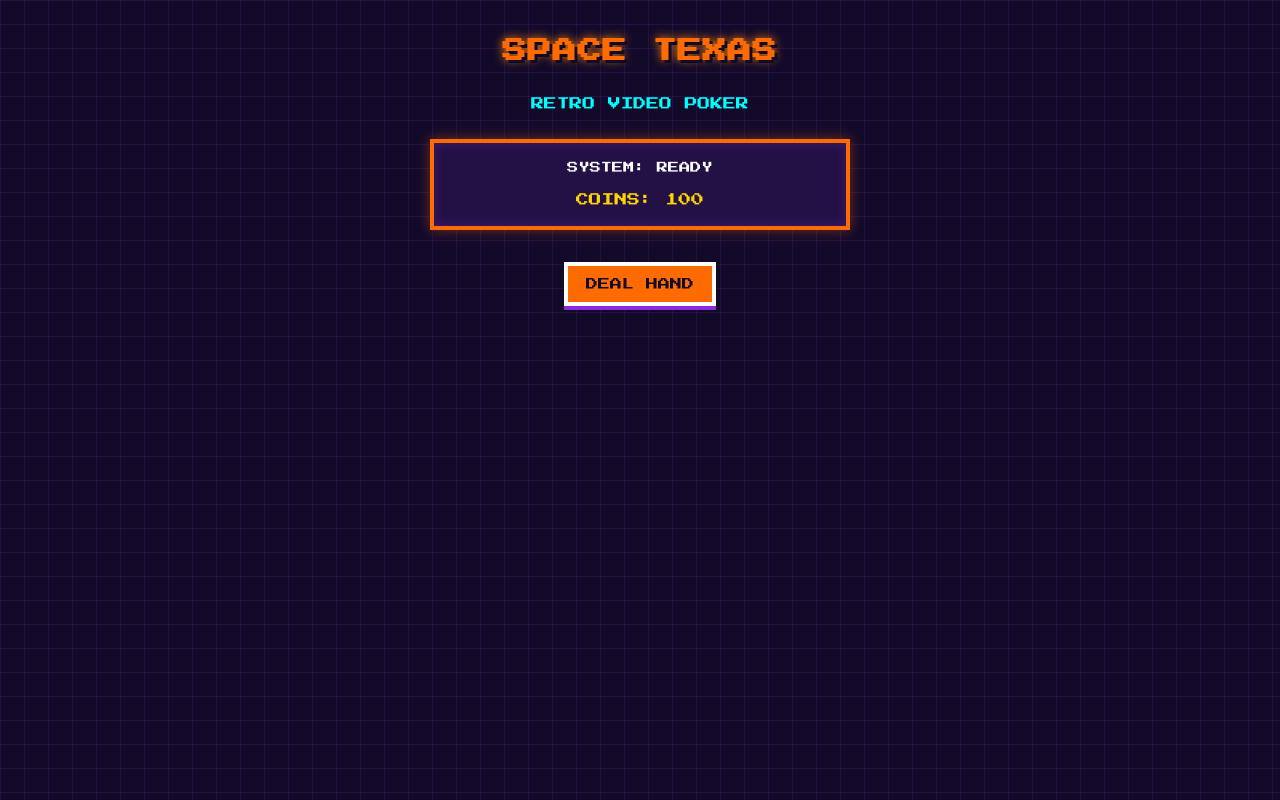
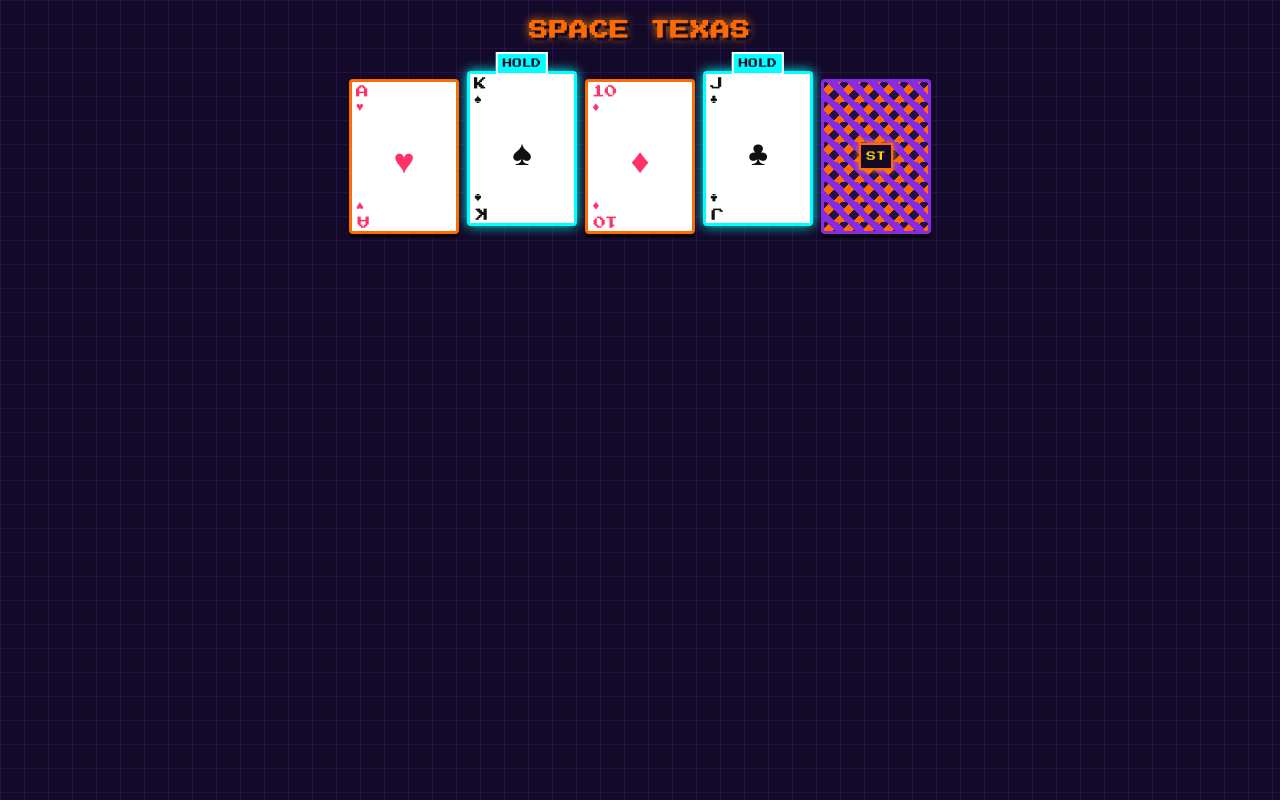
Before and after one commit to dmkomur/holdem, a React (Vite) app: page / in a window 1280 px wide. Built offline with nearby package versions, Linux system fonts and the light colour scheme.

Commit message:
feat: card component

```diff
--- a/src/App.tsx
+++ b/src/App.tsx
@@ -1,36 +1,38 @@
+import { Card } from "./components/Card/Card";
+
 export function App() {
     return (
-        <div style={{ padding: "2rem", textAlign: "center" }}>
-            <h1>SPACE TEXAS</h1>
-            <p
+        <div style={{ padding: "1rem", textAlign: "center" }}>
+            <h1 style={{ fontSize: "1.2rem" }}>SPACE TEXAS</h1>
+
+            <div
                 style={{
-                    margin: "1.5rem 0",
-                    color: "var(--neon-cyan)",
-                    fontSize: "0.8rem",
+                    display: "flex",
+                    gap: "0.5rem",
+                    justifyContent: "center",
+                    alignItems: "center",
+                    marginTop: "2rem",
+                    width: "100%",
+                    maxWidth: "600px",
+                    margin: "2rem auto 0",
                 }}
             >
-                RETRO VIDEO POKER
-            </p>
-
-            <div
-                className="pixel-border"
-                style={{ maxWidth: "420px", margin: "0 auto 2rem" }}
-            >
-                <p style={{ color: "var(--text-main)", fontSize: "0.7rem" }}>
-                    SYSTEM: READY
-                </p>
-                <p
-                    style={{
-                        marginTop: "0.8rem",
-                        color: "var(--neon-gold)",
-                        fontSize: "0.8rem",
-                    }}
-                >
-                    COINS: 100
-                </p>
+                <Card
+                    card={{ id: "1", suit: "hearts", rank: "A", value: 14 }}
+                />
+                <Card
+                    card={{ id: "2", suit: "spades", rank: "K", value: 13 }}
+                    isHeld={true}
+                />
+                <Card
+                    card={{ id: "3", suit: "diamonds", rank: "10", value: 10 }}
+                />
+                <Card
+                    card={{ id: "4", suit: "clubs", rank: "J", value: 11 }}
+                    isHeld={true}
+                />
+                <Card isFaceDown />
             </div>
-
-            <button className="pixel-button">DEAL HAND</button>
         </div>
     );
 }
--- /dev/null
+++ b/src/components/Card/Card.css
@@ -0,0 +1,107 @@
+
+.card {
+        width: clamp(58px, 16vw, 110px);
+        height: clamp(84px, 23vw, 155px);
+        background-color: #ffffff;
+        border: 3px solid var(--texas-orange);
+        border-radius: 4px;
+        padding: 4px;
+        position: relative;
+        user-select: none;
+        cursor: pointer;
+        font-family: var(--font-pixel);
+        display: grid;
+        grid-template-rows: auto 1fr auto;
+        grid-template-columns: 1fr;
+        box-shadow: 0 4px 0px rgba(0, 0, 0, 0.6);
+        transition: transform 0.1s ease, box-shadow 0.1s ease;
+}
+
+@media (hover: hover) {
+        .card:hover {
+                transform: translateY(-4px);
+                box-shadow: 0 8px 0px rgba(0, 0, 0, 0.7), 0 0 12px var(--texas-orange-glow);
+        }
+}
+
+.card--held {
+        border-color: var(--neon-cyan);
+        box-shadow: 0 0 12px var(--neon-cyan), 0 4px 0px rgba(0, 0, 0, 0.6);
+        transform: translateY(-8px);
+}
+
+.card--held::after {
+        content: 'HOLD';
+        position: absolute;
+        top: -22px;
+        left: 50%;
+        transform: translateX(-50%);
+        background-color: var(--neon-cyan);
+        color: var(--bg-deep-space);
+        font-size: clamp(0.45rem, 1.5vw, 0.6rem);
+        padding: 2px 5px;
+        border: 2px solid #ffffff;
+        white-space: nowrap;
+}
+
+.card--red {
+        color: var(--suit-red);
+}
+
+.card--black {
+        color: #111111;
+}
+
+.card__top {
+        display: flex;
+        flex-direction: column;
+        align-items: flex-start;
+        font-size: clamp(0.55rem, 1.8vw, 0.8rem);
+        line-height: 1;
+}
+
+.card__center {
+        display: flex;
+        justify-content: center;
+        align-items: center;
+        font-size: clamp(1.2rem, 4vw, 2.2rem);
+}
+
+.card__bottom {
+        display: flex;
+        flex-direction: column;
+        align-items: flex-end;
+        font-size: clamp(0.55rem, 1.8vw, 0.8rem);
+        line-height: 1;
+        transform: rotate(180deg);
+}
+
+
+.card--face-down {
+        background-color: var(--bg-card-purple);
+        border-color: var(--royal-purple);
+        background-image:
+                repeating-linear-gradient(45deg, var(--royal-purple) 0, var(--royal-purple) 8px, transparent 0, transparent 16px),
+                repeating-linear-gradient(-45deg, var(--texas-orange) 0, var(--texas-orange) 8px, transparent 0, transparent 16px);
+        background-size: 20px 20px;
+        display: flex;
+        justify-content: center;
+        align-items: center;
+}
+
+.card__back-emblem {
+        background-color: var(--bg-deep-space);
+        border: 2px solid var(--texas-orange);
+        color: var(--neon-gold);
+        font-size: clamp(0.45rem, 1.5vw, 0.6rem);
+        padding: 4px 5px;
+        text-align: center;
+        box-shadow: 0 0 6px var(--texas-orange-glow);
+}
+
+@media (max-width: 480px) {
+        .card {
+                border-width: 2px;
+                padding: 2px;
+        }
+}
--- /dev/null
+++ b/src/components/Card/Card.tsx
@@ -0,0 +1,77 @@
+import React from "react";
+import type { PlayingCard, Suit } from "../../types/poker";
+import "./Card.css";
+
+interface CardProps {
+    card?: PlayingCard;
+    isFaceDown?: boolean;
+    isHeld?: boolean;
+    onClick?: () => void;
+}
+
+const getSuitSymbol = (suit: Suit): string => {
+    switch (suit) {
+        case "hearts":
+            return "♥";
+        case "diamonds":
+            return "♦";
+        case "clubs":
+            return "♣";
+        case "spades":
+            return "♠";
+    }
+};
+
+export const Card: React.FC<CardProps> = ({
+    card,
+    isFaceDown = false,
+    isHeld = false,
+    onClick,
+}) => {
+    if (isFaceDown || !card) {
+        return (
+            <div
+                className="card card--face-down"
+                onClick={onClick}
+                role="button"
+                tabIndex={0}
+                aria-label="Face down card"
+            >
+                <div className="card__back-emblem">ST</div>
+            </div>
+        );
+    }
+
+    const isRed = card.suit === "hearts" || card.suit === "diamonds";
+    const suitSymbol = getSuitSymbol(card.suit);
+
+    const cardClasses = [
+        "card",
+        isRed ? "card--red" : "card--black",
+        isHeld ? "card--held" : "",
+    ].join(" ");
+
+    return (
+        <div
+            className={cardClasses}
+            onClick={onClick}
+            role="button"
+            tabIndex={0}
+            aria-label={`${card.rank} of ${card.suit}${isHeld ? " held" : ""}`}
+        >
+            <div className="card__top">
+                <span>{card.rank}</span>
+                <span>{suitSymbol}</span>
+            </div>
+
+            <div className="card__center">
+                <span>{suitSymbol}</span>
+            </div>
+
+            <div className="card__bottom">
+                <span>{card.rank}</span>
+                <span>{suitSymbol}</span>
+            </div>
+        </div>
+    );
+};
--- /dev/null
+++ b/src/types/poker.ts
@@ -0,0 +1,53 @@
+export type Suit = "hearts" | "diamonds" | "clubs" | "spades";
+
+export type Rank =
+    | "2"
+    | "3"
+    | "4"
+    | "5"
+    | "6"
+    | "7"
+    | "8"
+    | "9"
+    | "10"
+    | "J"
+    | "Q"
+    | "K"
+    | "A";
+
+export interface PlayingCard {
+    id: string; // Уникальный ID карты (например, "hearts-A" или "spades-10")
+    suit: Suit; // Масть карты ('hearts' | 'diamonds' | 'clubs' | 'spades')
+    rank: Rank; // Достоинство карты ('2' .. 'A')
+    value: number; // Числовое значение для вычисления комбинаций (от 2 до 14, где A = 14)
+}
+
+export type PokerHand =
+    | "Jacks or Better" // Пара Валетов, Дам, Королей или Тузов (минимальный выигрыш)
+    | "Two Pair" // Две разные пары (например, 8-8 и Q-Q)
+    | "Three of a Kind" // Тройка / Сет (три карты одного достоинства)
+    | "Straight" // Стрит (5 карт подряд разных мастей)
+    | "Flush" // Флеш (5 карт одной масти)
+    | "Full House" // Фулл-Хаус (Тройка + Пара)
+    | "Four of a Kind" // Каре (4 карты одного достоинства)
+    | "Straight Flush" // Стрит-Флеш (5 карт подряд одной масти)
+    | "Royal Flush"; // Роял-Флеш (10, J, Q, K, A одной масти)
+
+export const PAYOUT_TABLE: Record<PokerHand, number> = {
+    "Jacks or Better": 1, // x1 (возврат ставки при ставке 1)
+    "Two Pair": 2, // x2
+    "Three of a Kind": 3, // x3
+    Straight: 4, // x4
+    Flush: 6, // x6
+    "Full House": 9, // x9
+    "Four of a Kind": 25, // x25
+    "Straight Flush": 50, // x50
+    "Royal Flush": 250, // x250 (главный джекпот!)
+};
+
+export interface Player {
+    name: string;
+    coins: number;
+}
+
+export type GameStage = "idle" | "dealt" | "evaluated";
```
